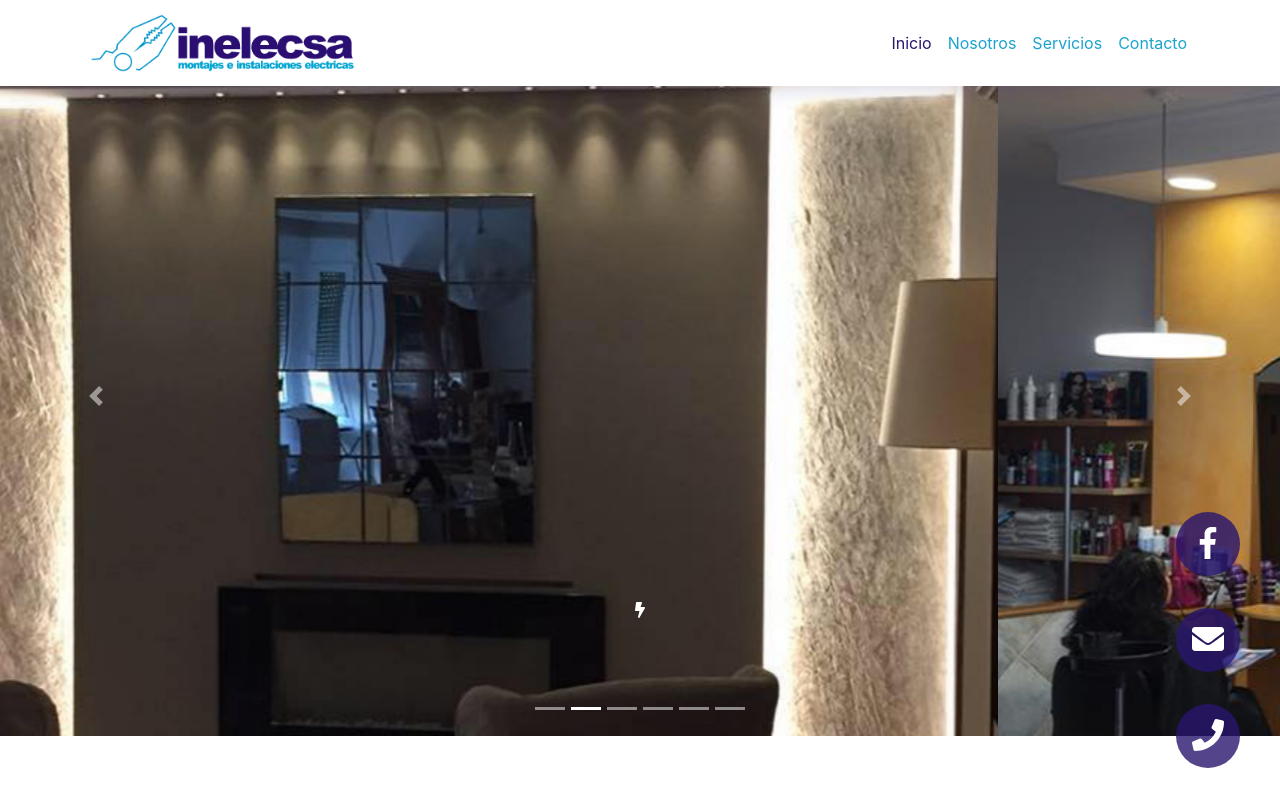
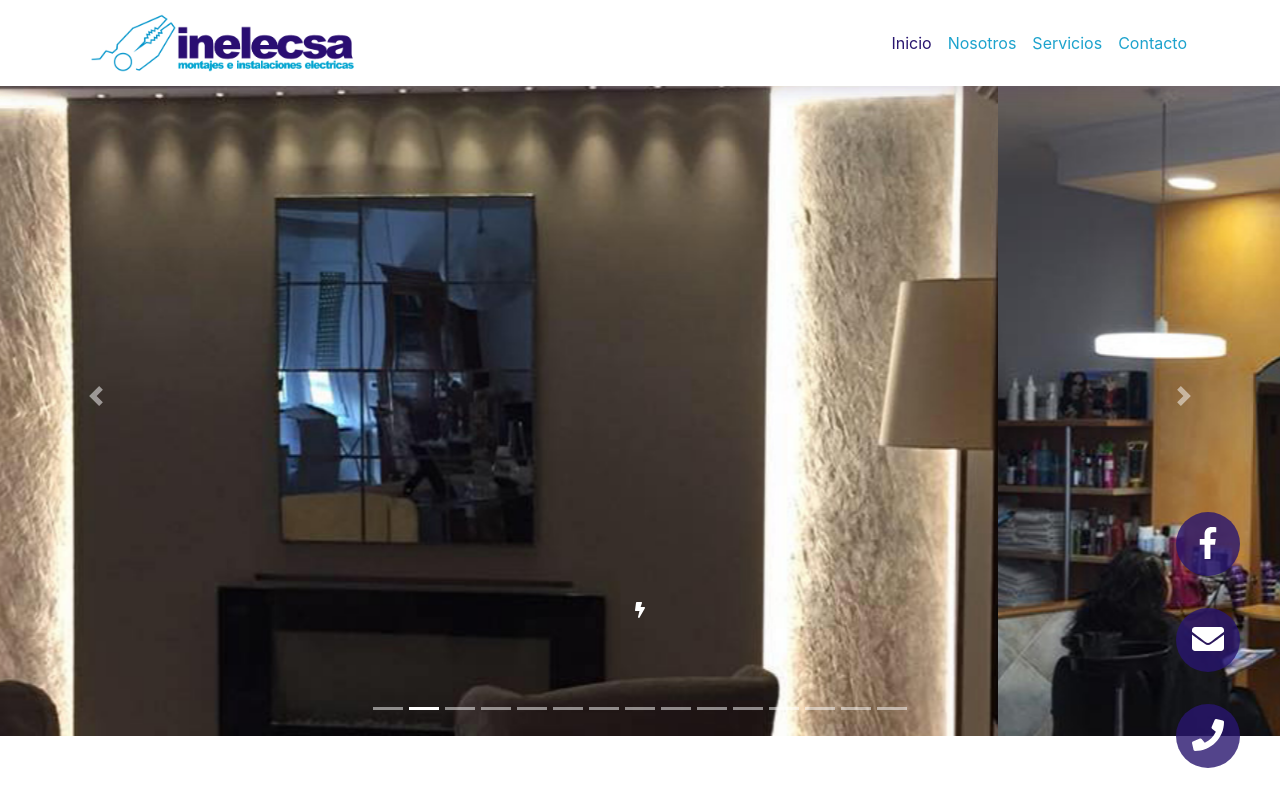
Before and after one commit to RubenMZ/RubenMZ.github.io, a website with bundled scripts: page index.html in a window 1280 px wide. Shown: the top 800 px of the page. Built offline with nearby package versions, Linux system fonts and the light colour scheme.

Commit message:
Added new images for main carousel

```diff
--- a/index.html
+++ b/index.html
@@ -62,54 +62,11 @@
 
     <header>
       <div id="carouselExampleIndicators" class="carousel slide" data-ride="carousel">
-        <ol class="carousel-indicators">
-          <li data-target="#carouselExampleIndicators" data-slide-to="0" class="active"></li>
-          <li data-target="#carouselExampleIndicators" data-slide-to="1"></li>
-          <li data-target="#carouselExampleIndicators" data-slide-to="2"></li>
-          <li data-target="#carouselExampleIndicators" data-slide-to="3"></li>
-          <li data-target="#carouselExampleIndicators" data-slide-to="4"></li>
-          <li data-target="#carouselExampleIndicators" data-slide-to="5"></li>
+        <ol id="carousel-indicators" class="carousel-indicators">
+          <!-- Indicators defined in script.js -->
         </ol>
-        <div class="carousel-inner" role="listbox">
-          <!-- Slide One - Set the background image for this slide in the line below -->
-          <div class="carousel-item active" style="background-image: url('img/carousel/carousel1.jpg')">
-            <div class="carousel-caption d-none d-md-block">
-              <!--<h3 class="text-white">First Slide</h3>
-              <p>This is a description for the first slide.</p>-->
-            </div>
-          </div>
-          <!-- Slide Two - Set the background image for this slide in the line below -->
-          <div class="carousel-item" style="background-image: url('img/carousel/carousel2.jpg')">
-            <div class="carousel-caption d-none d-md-block">
-              <!--<h3 class="text-white">Second Slide</h3>
-              <p>This is a description for the second slide.</p>-->
-            </div>
-          </div>
-          <!-- Slide Three - Set the background image for this slide in the line below -->
-          <div class="carousel-item" style="background-image: url('img/carousel/carousel3.jpg')">
-            <div class="carousel-caption d-none d-md-block">
-              <!--<h3 class="text-white">Third Slide</h3>
-              <p>This is a description for the third slide.</p>-->
-            </div>
-          </div>
-          <div class="carousel-item" style="background-image: url('img/carousel/carousel4.jpg')">
-            <div class="carousel-caption d-none d-md-block">
-              <!--<h3 class="text-white">Third Slide</h3>
-              <p>This is a description for the third slide.</p>-->
-            </div>
-          </div>
-          <div class="carousel-item" style="background-image: url('img/carousel/carousel5.jpg')">
-            <div class="carousel-caption d-none d-md-block">
-              <!--<h3 class="text-white">Third Slide</h3>
-              <p>This is a description for the third slide.</p>-->
-            </div>
-          </div>
-          <div class="carousel-item" style="background-image: url('img/carousel/carousel6.jpg')">
-            <div class="carousel-caption d-none d-md-block">
-              <!--<h3 class="text-white">Third Slide</h3>
-              <p>This is a description for the third slide.</p>-->
-            </div>
-          </div>
+        <div id="carousel-index" class="carousel-inner" role="listbox">
+          <!-- Images carousel defined in script.js -->
         </div>
         <a class="carousel-control-prev" href="#carouselExampleIndicators" role="button" data-slide="prev">
           <span class="carousel-control-prev-icon" aria-hidden="true"></span>
--- a/js/script.js
+++ b/js/script.js
@@ -39,5 +39,28 @@ $(function() {
         }
       });
 
+      const carouselElements = new Array(15).fill();
+
+      const carouselIndicators = carouselElements.map((_item, index) => {
+        const active = index === 0 ? 'active' : '';
+        return `<li data-target="#carouselExampleIndicators" data-slide-to="${index}" class="${active}"></li>`;
+      });
+
+      const indicators = document.getElementById("carousel-indicators");
+      indicators.innerHTML = carouselIndicators.join(" ");
+
+      const carouselImages = carouselElements.map((_item, index) => {
+        const imageIndex = index + 1;
+        const active = index === 0 ? 'active' : '';
+        return `
+        <div class="carousel-item ${active}" style="background-image: url('img/carousel/carousel${imageIndex}.jpg')">
+          <div class="carousel-caption d-none d-md-block"></div>
+        </div>
+        `
+      });
+
+      const carousel = document.getElementById("carousel-index");
+      carousel.innerHTML = carouselImages.join(" ");
+
 
 });
```
Also changed, not shown: img/carousel/carousel10.JPG (added), img/carousel/carousel11.jpg (added), img/carousel/carousel12.JPG (added), img/carousel/carousel15.JPG (added), img/carousel/carousel8.JPG (added), img/carousel/carousel9.JPG (added), 2 other files.
